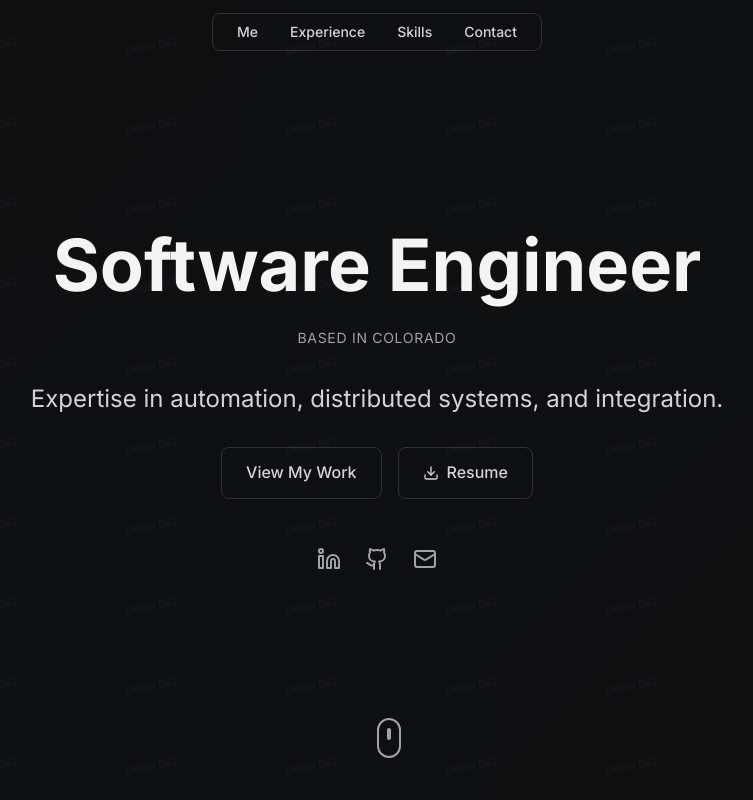
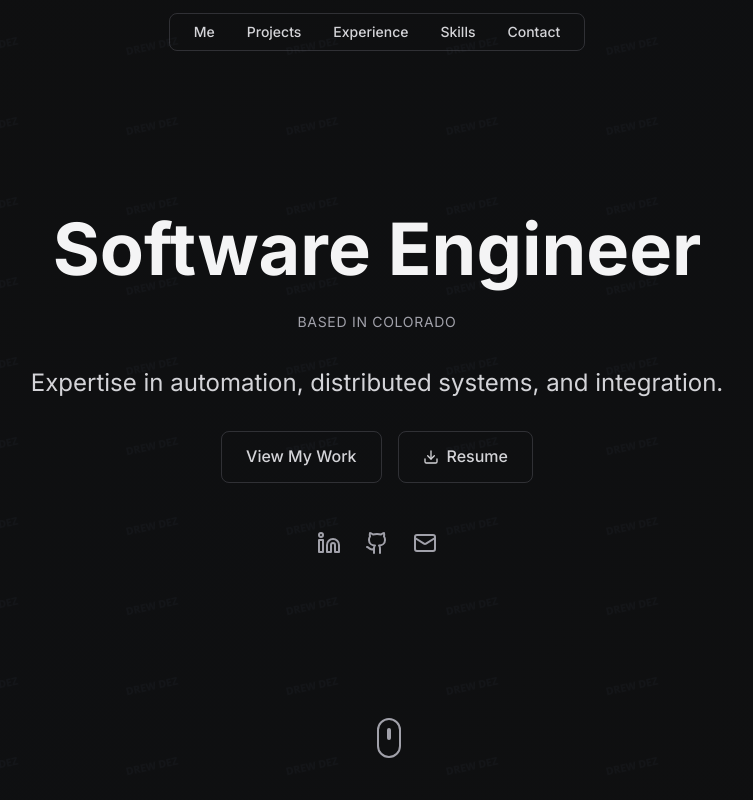
Before and after one commit to drewdezco/2025_updated_portfolio, a React (Vite) app: page / in a window 1280 px wide. Shown: the top 800 px of the page, without its empty margins (263-1016 px from the left). Built offline with nearby package versions, Linux system fonts and the light colour scheme.

Commit message:
added projects to nav bar, updated section ordering to have projects -> experience -> skills

```diff
--- a/index.html
+++ b/index.html
@@ -24,7 +24,7 @@
     <link rel="preconnect" href="https://fonts.gstatic.com" crossorigin>
     <link href="https://fonts.googleapis.com/css2?family=Inter:wght@300;400;500;600;700&family=JetBrains+Mono:wght@400;500;600&display=swap" rel="stylesheet">
 
-    <title>Drew Dez - Software Engineer</title>
+    <title>Drew Dez</title>
   </head>
   <body>
     <div id="root"></div>
--- a/src/App.tsx
+++ b/src/App.tsx
@@ -13,9 +13,9 @@
         <Navbar />
         <main>
           <Hero />
+          <Projects />
           <Experience />
           <Skills />
-          <Projects />
           <Contact />
         </main>
       </div>
--- a/src/components/Hero.tsx
+++ b/src/components/Hero.tsx
@@ -91,7 +91,7 @@
           </div>
 
           {/* Social Links - Last to fade in */}
-          <div className={`flex items-center justify-center space-x-6 transition-all duration-1000 ease-out ${
+          <div className={`flex items-center justify-center space-x-6 mb-8 transition-all duration-1000 ease-out ${
             isLoaded ? 'opacity-100 translate-y-0' : 'opacity-0 translate-y-8'
           }`} style={{ transitionDelay: '1200ms' }}>
               <a
@@ -117,10 +117,21 @@
                 <Mail className="w-6 h-6" />
               </button>
             </div>
+
+          {/* Mobile scroll indicator - centered below social links */}
+          <div className={`flex justify-center md:hidden transition-all duration-1000 ease-out ${
+            isLoaded ? 'opacity-100 translate-y-0' : 'opacity-0 translate-y-4'
+          }`} style={{ transitionDelay: '1500ms' }}>
+            <div className="animate-bounce">
+              <div className="w-5 h-8 border-2 border-gray-500 rounded-full flex justify-center">
+                <div className="w-1 h-2 bg-gray-500 rounded-full mt-1.5 animate-pulse"></div>
+              </div>
+            </div>
+          </div>
         </div>
       </div>
 
-      {/* Scroll indicator */}
+      {/* Desktop scroll indicator */}
       <div className={`absolute bottom-8 left-1/2 transform -translate-x-1/2 animate-bounce hidden md:block z-20 transition-all duration-1000 ease-out ${
         isLoaded ? 'opacity-100 translate-y-0' : 'opacity-0 translate-y-4'
       }`} style={{ transitionDelay: '1500ms' }}>
@@ -128,15 +139,6 @@
           <div className="w-1 h-3 bg-gray-400 rounded-full mt-2 animate-pulse"></div>
         </div>
       </div>
-
-      {/* Mobile scroll indicator - top right */}
-      <div className={`absolute top-20 right-6 animate-bounce md:hidden z-20 transition-all duration-1000 ease-out ${
-        isLoaded ? 'opacity-100 translate-y-0' : 'opacity-0 translate-y-4'
-      }`} style={{ transitionDelay: '1500ms' }}>
-        <div className="w-5 h-8 border-2 border-gray-500 rounded-full flex justify-center">
-          <div className="w-1 h-2 bg-gray-500 rounded-full mt-1.5 animate-pulse"></div>
-        </div>
-      </div>
     </section>
   )
 }
--- a/src/components/Navbar.tsx
+++ b/src/components/Navbar.tsx
@@ -26,19 +26,24 @@
 
 
   return (
-    <nav className={`fixed top-0 left-0 right-0 z-50 transition-all duration-500 ${
-      isScrolled ? 'opacity-0 pointer-events-none' : 'opacity-100'
-    }`}>
+    <nav className={`fixed top-0 left-0 right-0 z-50 transition-all duration-500 ${isScrolled ? 'opacity-0 pointer-events-none' : 'opacity-100'
+      }`}>
       <div className="container-max section-padding">
         <div className="flex items-center h-16">
           {/* Desktop Navigation - Centered */}
           <div className="hidden md:flex w-full justify-center">
-             <div className="flex items-center space-x-8 border border-gray-600/50 text-white font-medium rounded-lg hover:border-gray-500/70 hover:bg-gray-800/30 transition-colors duration-500 ease-in-out px-6 py-2">
+            <div className="flex items-center space-x-8 border border-gray-600/50 text-white font-medium rounded-lg hover:border-gray-500/70 hover:bg-gray-800/30 transition-colors duration-500 ease-in-out px-6 py-2">
               <button
                 onClick={() => scrollToSection('hero')}
                 className="text-gray-300 hover:text-white transition-colors duration-500 text-sm font-medium"
               >
                 Me
+              </button>
+              <button
+                onClick={() => scrollToSection('projects')}
+                className="text-gray-300 hover:text-white transition-colors duration-500 text-sm font-medium"
+              >
+                Projects
               </button>
               <button
                 onClick={() => scrollToSection('experience')}
@@ -75,7 +80,7 @@
         {/* Mobile Navigation */}
         {isMobileMenuOpen && (
           <div className="md:hidden">
-             <div className="px-2 pt-2 pb-3 space-y-1 bg-black-900/95 backdrop-blur-sm border border-gray-600/50 hover:border-gray-500/70 transition-colors duration-500 ease-in-out rounded-lg mt-4">
+            <div className="px-2 pt-2 pb-3 space-y-1 bg-black-900/95 backdrop-blur-sm border border-gray-600/50 hover:border-gray-500/70 transition-colors duration-500 ease-in-out rounded-lg mt-4">
               <button
                 onClick={() => scrollToSection('hero')}
                 className="block px-4 py-3 text-gray-300 hover:text-white transition-colors duration-500 w-full text-left font-medium"
```
